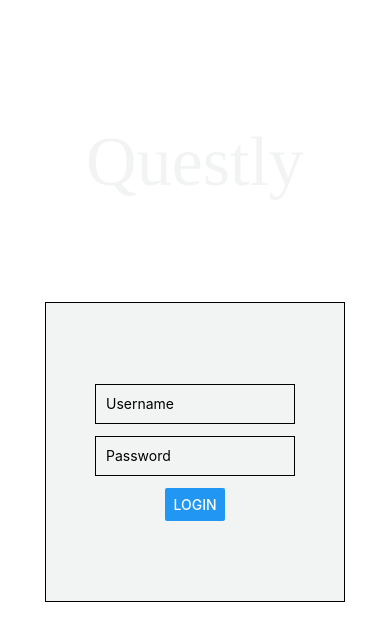
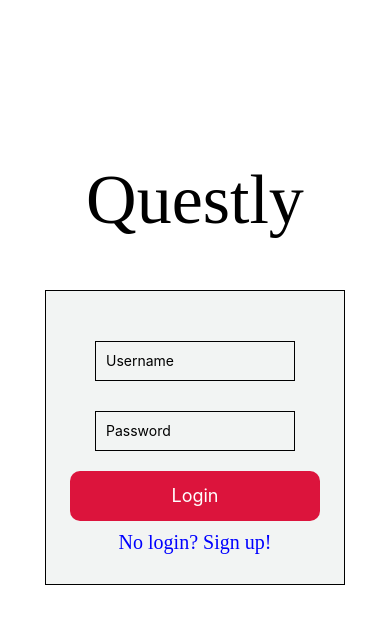
Before and after one commit to LanceCampos5302/Questly, a React Native app: screen / in a window 390 px wide. Shown: the top 640 px of the page. Built offline with nearby package versions, Linux system fonts and the light colour scheme.

Commit message:
fixed spacing

```diff
--- a/components/LoginPage.js
+++ b/components/LoginPage.js
@@ -1,9 +1,8 @@
+
 import React, { useState } from 'react';
-import { StyleSheet, Text, View, TextInput, Button } from 'react-native';
+import { StyleSheet, Text, View, TextInput, TouchableOpacity } from 'react-native';
 import { globalStyles, resetStyles } from '../AppStyles'
 //imports needs for login functions
-
-
 
 const LoginPage = () => {
   const [username, setUsername] = useState('');
@@ -24,7 +23,7 @@ const LoginPage = () => {
       <View style={[styles.Look_Box]}>
 
       <TextInput
-        style={styles.input}
+        style={styles.User_input}
         placeholder="Username"
         onChangeText={setUsername}
         value={username}
@@ -38,7 +37,10 @@ const LoginPage = () => {
         secureTextEntry
       />
 
-      <Button title="Login" onPress={handleLogin} />
+      <TouchableOpacity style={styles.button} onPress={handleLogin}>
+        <Text style={styles.buttonText}>Login</Text>
+      </TouchableOpacity>
+      <Text style={[styles.blue_text]}>No login? Sign up!</Text>
     </View>
     </View>
   );
@@ -55,11 +57,19 @@ const styles = StyleSheet.create({
     justifyContent: 'center',
     alignItems: 'center',
   },
+  blue_text: {
+    marginTop: 10,
+    fontSize: 20,
+    fontWeight: '300',
+    color: 'blue',
+    marginBottom: 10,
+    fontFamily:'serif',
+  },
   text: {
     fontSize: 70,
     fontWeight: '300',
-    color: globalStyles.primaryColor,
-    marginBottom: 100,
+    color: globalStyles.blackColor,
+    marginBottom: 50,
     fontFamily:'serif',
   },
   Title: {
@@ -69,21 +79,45 @@ const styles = StyleSheet.create({
     //fontFamily: 'serif',
   },
   Look_Box: {
-    height: 300,
+    height: 295,
     width: 300,
     justifyContent: 'center',
     alignItems: 'center',
     color: globalStyles.primaryColor,
-    marginBottom: 120,
+    marginBottom: 100,
     borderWidth: 1,
     backgroundColor: globalStyles.primaryColor,
+    padding: 10,
+  },
+  User_input: {
+    height: 40,
+    width: 200,
+    marginVertical:30,
+    marginBottom: 20,
+    borderWidth: 1,
     padding: 10,
   },
   input: {
     height: 40,
     width: 200,
-    marginBottom: 12,
+    marginVertical:10,
+    marginBottom: 20,
     borderWidth: 1,
     padding: 10,
   },
+
+  button: {
+    height: 50, // Increase this value for taller button
+    width: 250, // Increase this value for wider button
+    backgroundColor: globalStyles.popColor, // Set your desired color here
+    alignItems: 'center',
+    justifyContent: 'center',
+    borderRadius: 10,
+  },
+
+  buttonText: {
+    color: 'white',
+    fontSize: 18,
+  },
+
 });
```
